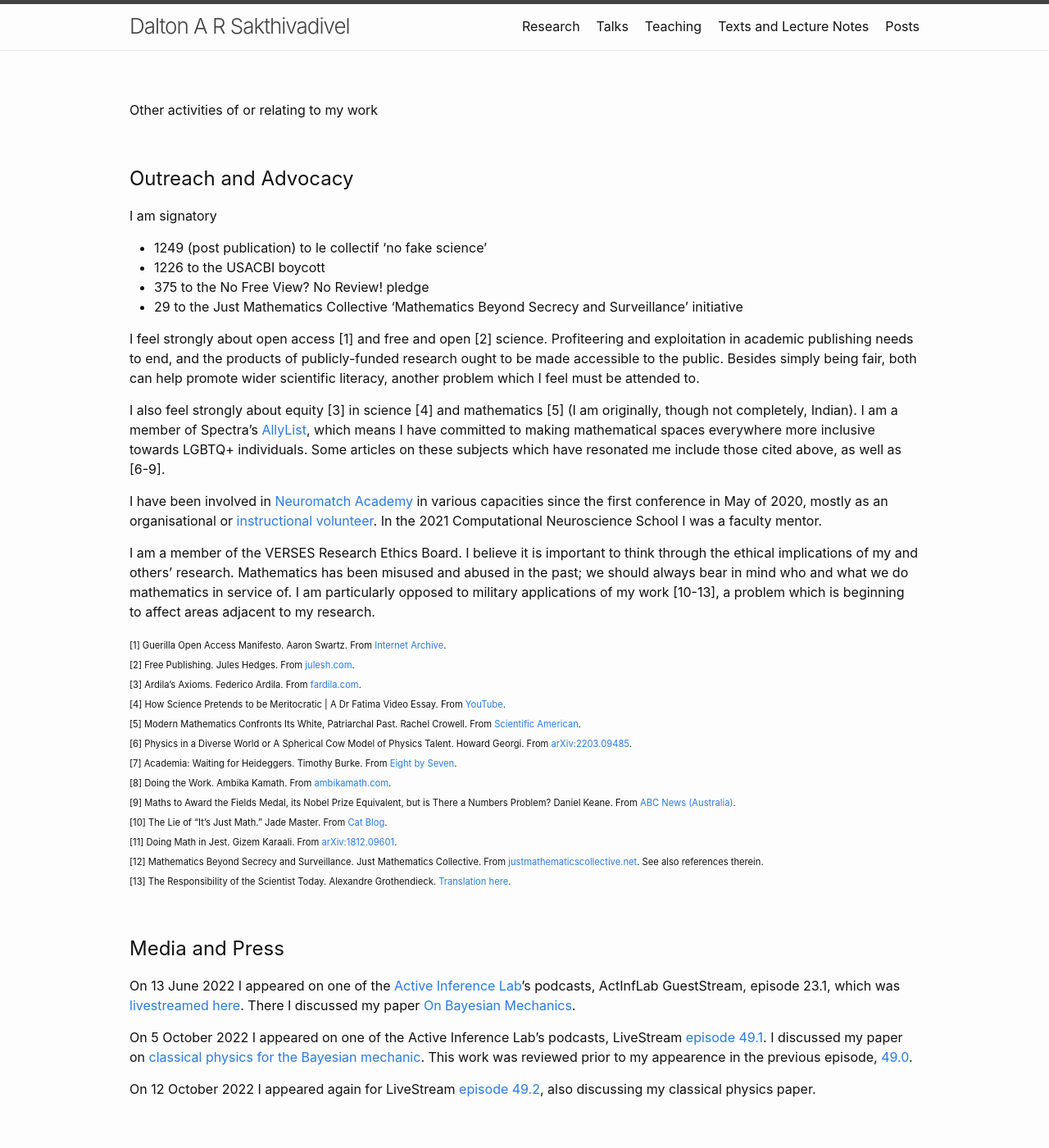
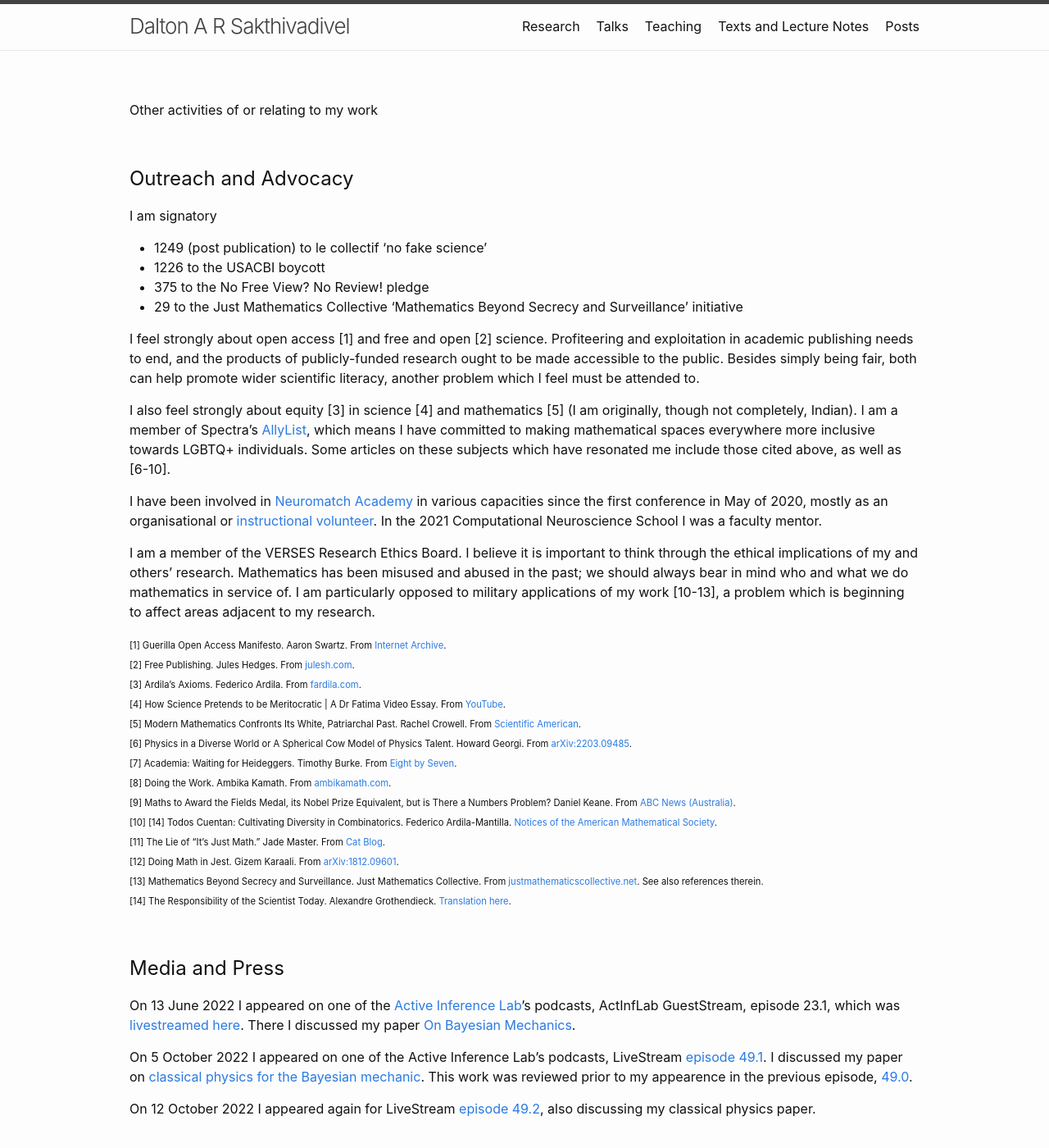
Before and after one commit to DARSakthi/DARSakthi.github.io, a Jekyll site: the page built from other.markdown, in a window 1280 px wide and 1400 px high. Shown: the whole window at 82% size. Built offline with Jekyll 4.4.1, drawn with Linux system fonts in a browser that asks for light colours.

Commit message:
Added resource

```diff
--- a/other.markdown
+++ b/other.markdown
@@ -17,7 +17,7 @@ I am signatory
 
 I feel strongly about open access [1] and free and open [2] science. Profiteering and exploitation in academic publishing needs to end, and the products of publicly-funded research ought to be made accessible to the public. Besides simply being fair, both can help promote wider scientific literacy, another problem which I feel must be attended to.
 
-I also feel strongly about equity [3] in science [4] and mathematics [5] (I am originally, though not completely, Indian). I am a member of Spectra's [AllyList](http://lgbtmath.org/People.html), which means I have committed to making mathematical spaces everywhere more inclusive towards LGBTQ+ individuals. Some articles on these subjects which have resonated me include those cited above, as well as [6-9].
+I also feel strongly about equity [3] in science [4] and mathematics [5] (I am originally, though not completely, Indian). I am a member of Spectra's [AllyList](http://lgbtmath.org/People.html), which means I have committed to making mathematical spaces everywhere more inclusive towards LGBTQ+ individuals. Some articles on these subjects which have resonated me include those cited above, as well as [6-10].
 
 I have been involved in [Neuromatch Academy](https://academy.neuromatch.io) in various capacities since the first conference in May of 2020, mostly as an organisational or [instructional volunteer](https://darsakthi.github.io/teaching/2020-NMA). In the 2021 Computational Neuroscience School I was a faculty mentor.
 
@@ -33,10 +33,11 @@ I am a member of the VERSES Research Ethics Board. I believe it is important to
   [7] Academia: Waiting for Heideggers. Timothy Burke. From <a href="https://timothyburke.substack.com/p/academia-waiting-for-heideggers">Eight by Seven</a>.
   [8] Doing the Work. Ambika Kamath. From <a href="https://ambikamath.com/2020/02/23/doing-the-work/">ambikamath.com</a>.
   [9] Maths to Award the Fields Medal, its Nobel Prize Equivalent, but is There a Numbers Problem? Daniel Keane. From <a href="https://www.abc.net.au/news/2022-06-28/fields-medal-female-inclusion-a-challenge-in-maths-award/101161564">ABC News (Australia)</a>.
-  [10] The Lie of “It’s Just Math.” Jade Master. From <a href="https://jadeedenstarmaster.wordpress.com/2020/12/11/the-lie-of-its-just-math/">Cat Blog</a>.
-  [11] Doing Math in Jest. Gizem Karaali. From <a href="https://arxiv.org/abs/1812.09601">arXiv:1812.09601</a>.
-  [12] Mathematics Beyond Secrecy and Surveillance. Just Mathematics Collective. From <a href="https://www.justmathematicscollective.net/nsa_statement.html">justmathematicscollective.net</a>. See also references therein.
-  [13] The Responsibility of the Scientist Today. Alexandre Grothendieck. <a href="http://matematicas.unex.es/~navarro/res/scientist.pdf">Translation here</a>.
+  [10]   [14] Todos Cuentan: Cultivating Diversity in Combinatorics. Federico Ardila-Mantilla. <a href="https://www.ams.org/publications/journals/notices/201610/rnoti-p1164.pdf">Notices of the American Mathematical Society</a>.
+  [11] The Lie of “It’s Just Math.” Jade Master. From <a href="https://jadeedenstarmaster.wordpress.com/2020/12/11/the-lie-of-its-just-math/">Cat Blog</a>.
+  [12] Doing Math in Jest. Gizem Karaali. From <a href="https://arxiv.org/abs/1812.09601">arXiv:1812.09601</a>.
+  [13] Mathematics Beyond Secrecy and Surveillance. Just Mathematics Collective. From <a href="https://www.justmathematicscollective.net/nsa_statement.html">justmathematicscollective.net</a>. See also references therein.
+  [14] The Responsibility of the Scientist Today. Alexandre Grothendieck. <a href="http://matematicas.unex.es/~navarro/res/scientist.pdf">Translation here</a>.
 </span>
 
 &nbsp;
```
